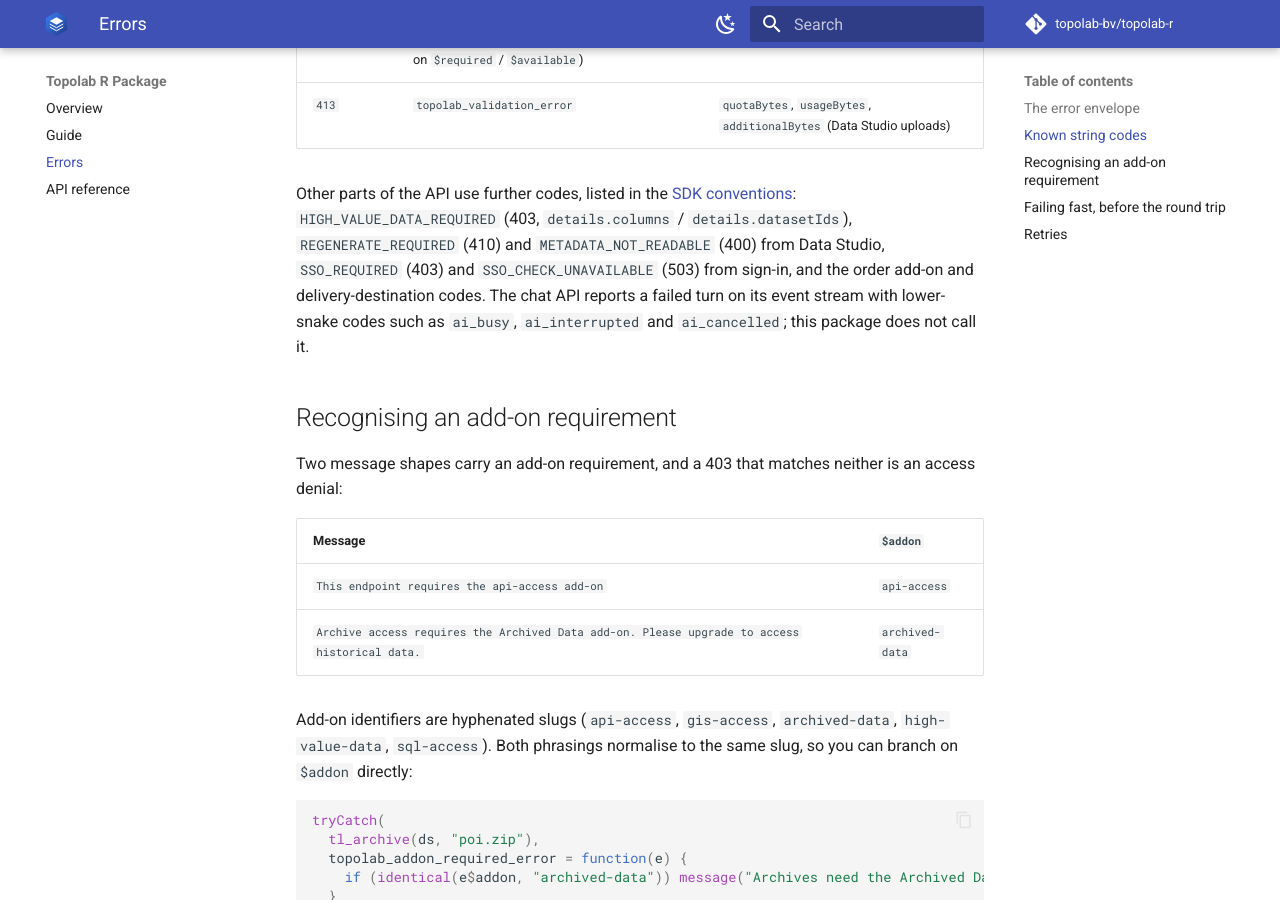
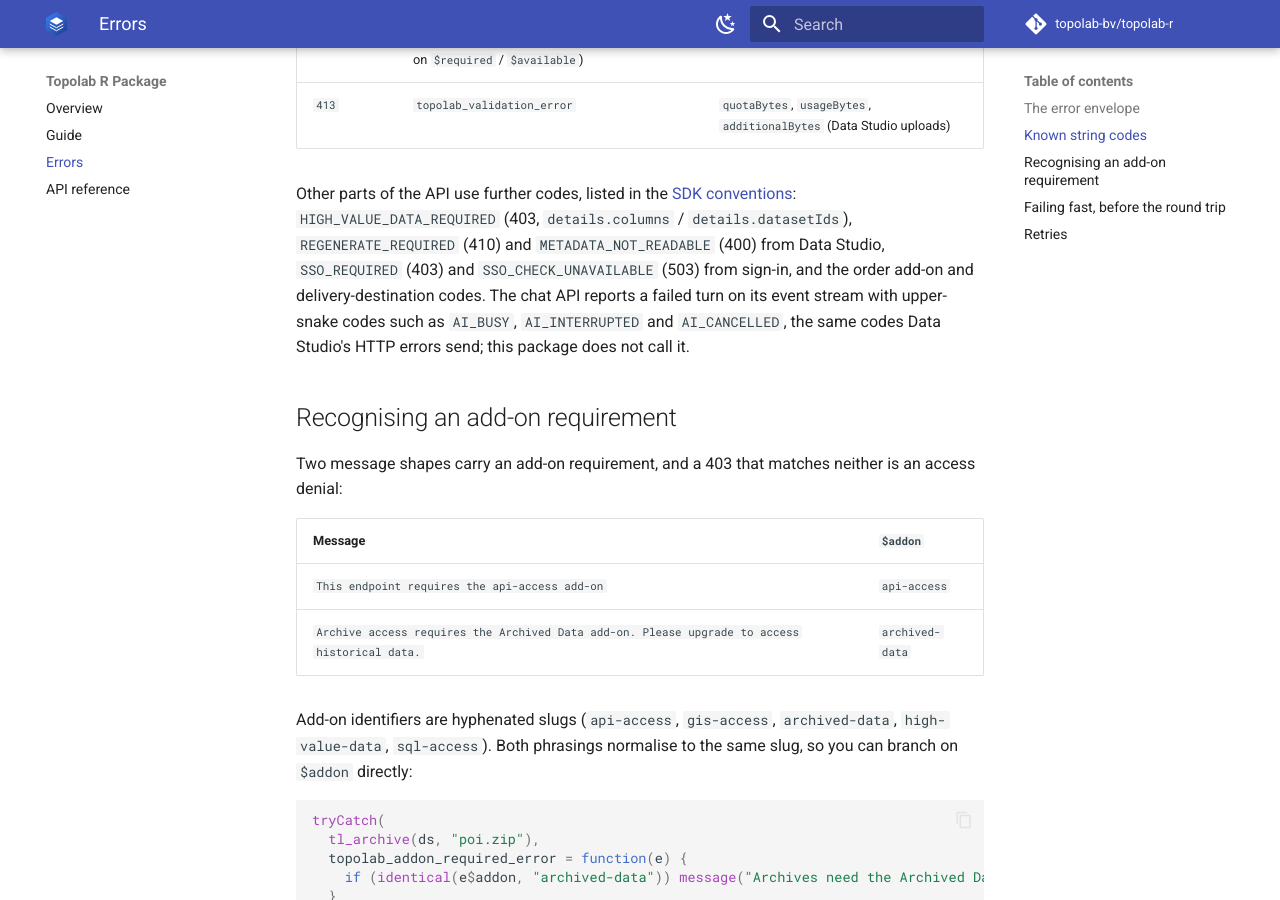
Before and after one commit to topolab-bv/topolab-r, an MkDocs documentation site: the page built from docs/errors.md, in a window 1280 px wide and 900 px high, scrolled down 3539 px. Built offline with MkDocs 1.6.1 and Material for MkDocs 9.7.7, drawn with Linux system fonts in a browser that asks for light colours; comment, search, counter and statistics services are not loaded.

Commit message:
docs(errors): chat stream codes are upper-snake
The engine renamed every chat SSE error code to upper-snake, so
docs/errors.md names AI_BUSY, AI_INTERRUPTED and AI_CANCELLED. Folded
into the unreleased 0.2.1 entry.

```diff
--- a/docs/errors.md
+++ b/docs/errors.md
@@ -112,8 +112,9 @@ Other parts of the API use further codes, listed in the
 `REGENERATE_REQUIRED` (410) and `METADATA_NOT_READABLE` (400) from Data Studio,
 `SSO_REQUIRED` (403) and `SSO_CHECK_UNAVAILABLE` (503) from sign-in, and the
 order add-on and delivery-destination codes. The chat API reports a failed turn
-on its event stream with lower-snake codes such as `ai_busy`, `ai_interrupted`
-and `ai_cancelled`; this package does not call it.
+on its event stream with upper-snake codes such as `AI_BUSY`, `AI_INTERRUPTED`
+and `AI_CANCELLED`, the same codes Data Studio's HTTP errors send; this package
+does not call it.
 
 ## Recognising an add-on requirement
 
```
Also changed, not shown: NEWS.md (+3 -0 lines).
